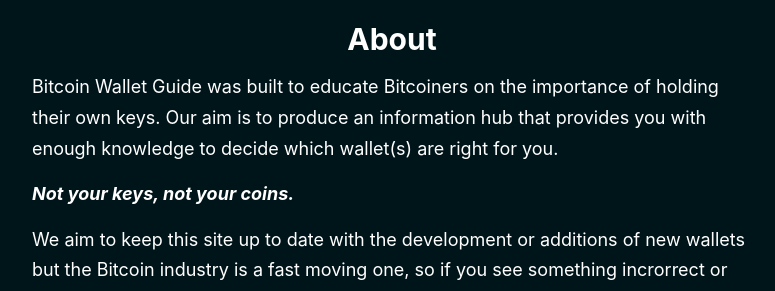
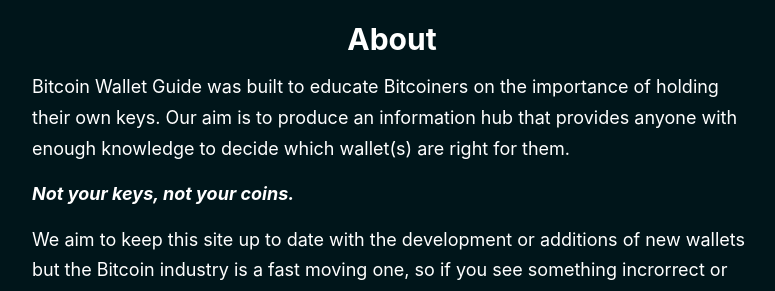
Before and after one commit to BitcoinQnA/bitcoin-wallet-guide, a Jekyll site: the page built from _pages/about.md, in a window 1280 px wide. Shown: the part 173-464 px from the top of the page, without its empty margins (248-1023 px from the left). Built offline with Jekyll 4.4.1, drawn with Linux system fonts in a browser that asks for light colours.

Commit message:
Update about.md

```diff
--- a/_pages/about.md
+++ b/_pages/about.md
@@ -3,7 +3,7 @@ layout: page
 title: About
 permalink: /about/
 ---
-Bitcoin Wallet Guide was built to educate Bitcoiners on the importance of holding their own keys. Our aim is to produce an information hub that provides you with enough knowledge to decide which wallet(s) are right for you.
+Bitcoin Wallet Guide was built to educate Bitcoiners on the importance of holding their own keys. Our aim is to produce an information hub that provides anyone with enough knowledge to decide which wallet(s) are right for them.
 
 ***Not your keys, not your coins.***
 
```
